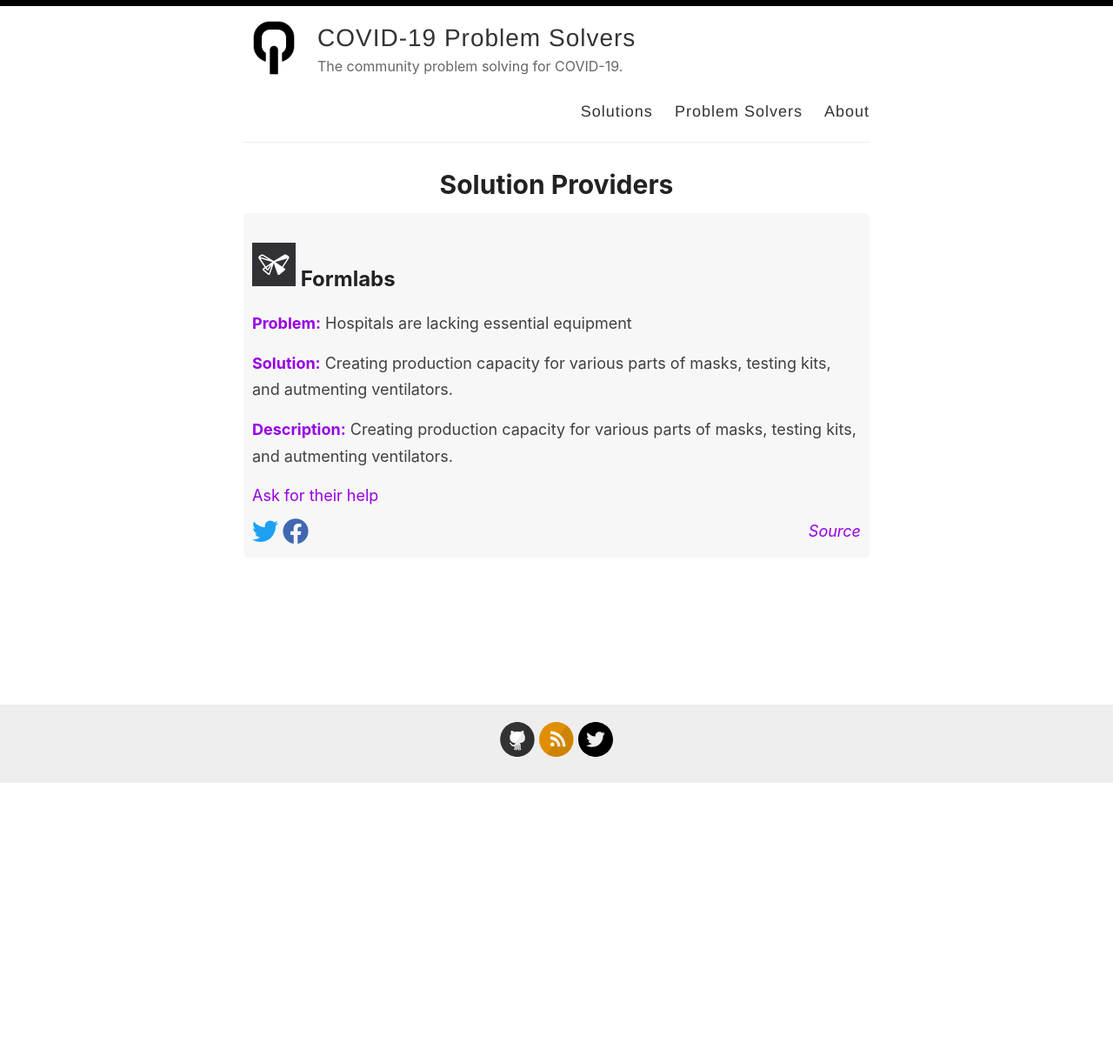
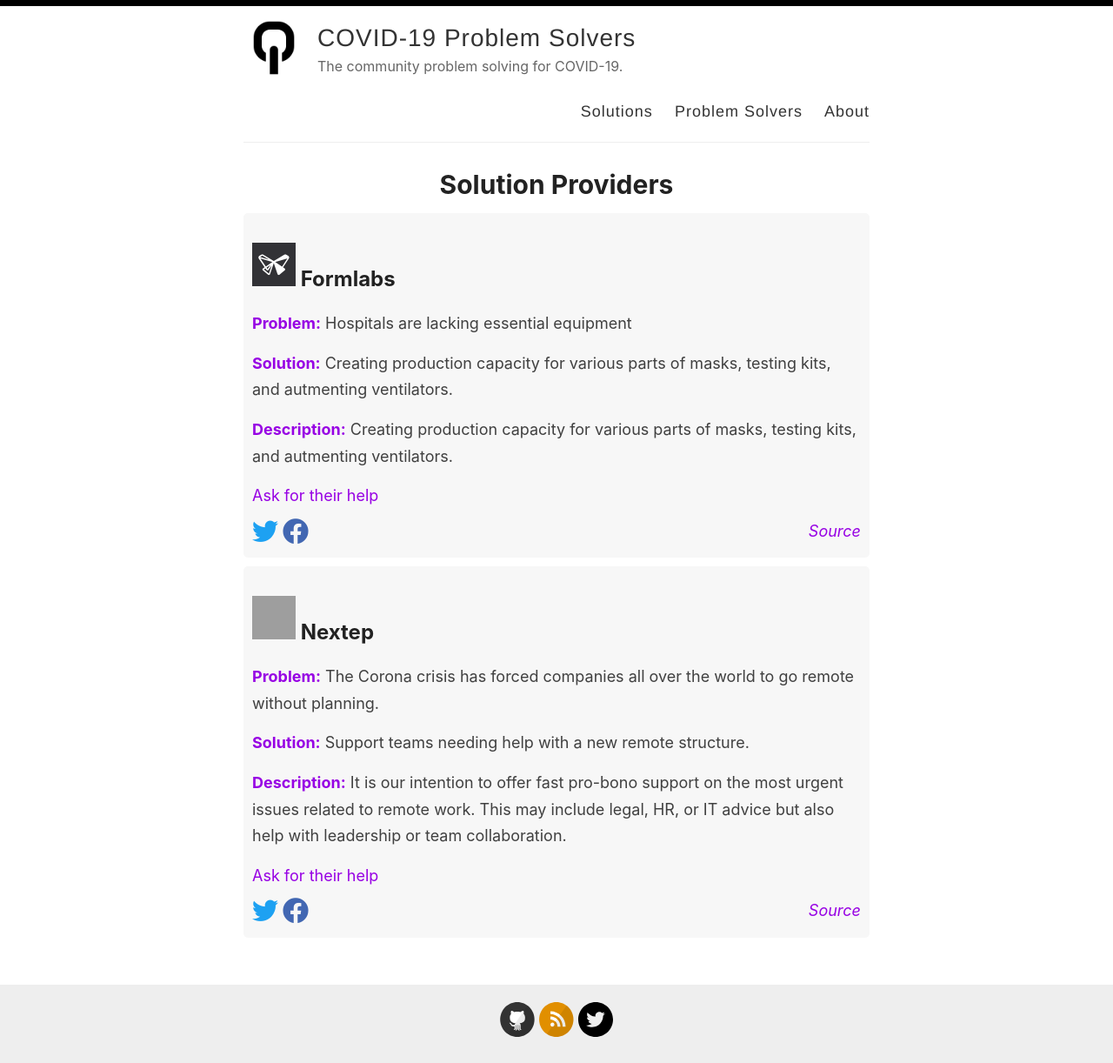
Before and after one commit to justinlewis/covid19-actionables, a Jekyll site: the page built from _pages/problem-solvers.md, in a window 1280 px wide. Shown: the whole page at 87% size. Built offline with Jekyll 4.4.1, drawn with Linux system fonts in a browser that asks for light colours; nearby versions of some CDN libraries; before the commit the page ends 900 px from its top, so only the background shows below that; grey boxes are pictures that could not be loaded.

Commit message:
added nextep

```diff
--- a/_config.yml
+++ b/_config.yml
@@ -53,6 +53,7 @@
 # and NOT your User repository (http://yourusername.github.io)
 # then add in the baseurl here, like this: "/repository-name"
 baseurl: "http://justinlewis.github.io/covid19-actionables"
+# baseurl: ""
 
 #
 # !! You don't need to change any of the configuration flags below !!
--- a/_data/problem-solvers.yml
+++ b/_data/problem-solvers.yml
@@ -7,5 +7,15 @@
   facebook: https://www.facebook.com/Formlabs/
   source: https://twitter.com/dogichow/status/1241032488488701953
   helpinfo: https://docs.google.com/forms/d/e/1FAIpQLSe015Ylohgm7hE5lRsekdK01_OqElYeSAzqyHx7HbOmrJ_MjQ/viewform
-  description: |
-    Creating production capacity for various parts of masks, testing kits, and autmenting ventilators.
+  description: Creating production capacity for various parts of masks, testing kits, and autmenting ventilators.
+
+- title: Nextep
+  problem: The Corona crisis has forced companies all over the world to go remote without planning.
+  solution: Support teams needing help with a new remote structure.
+  logo: nextep-logo.png
+  url: https://nextep.group/?fbclid=IwAR1bHiCgE-Laa9Id5K5Btg0v8QcfxysM1RT3KPfQhYYo_KMCgt9DcCN4TWo
+  twitter: https://twitter.com/NextepInc?s=20
+  facebook: https://www.facebook.com/NextepInc/
+  source: https://nextep.group/?fbclid=IwAR1bHiCgE-Laa9Id5K5Btg0v8QcfxysM1RT3KPfQhYYo_KMCgt9DcCN4TWo
+  helpinfo: https://docs.google.com/forms/d/e/1FAIpQLSe015Ylohgm7hE5lRsekdK01_OqElYeSAzqyHx7HbOmrJ_MjQ/viewform
+  description: It is our intention to offer fast pro-bono support on the most urgent issues related to remote work. This may include legal, HR, or IT advice but also help with leadership or team collaboration.
```
Also changed, not shown: images/logos/nextep-logo.jpg (added).
